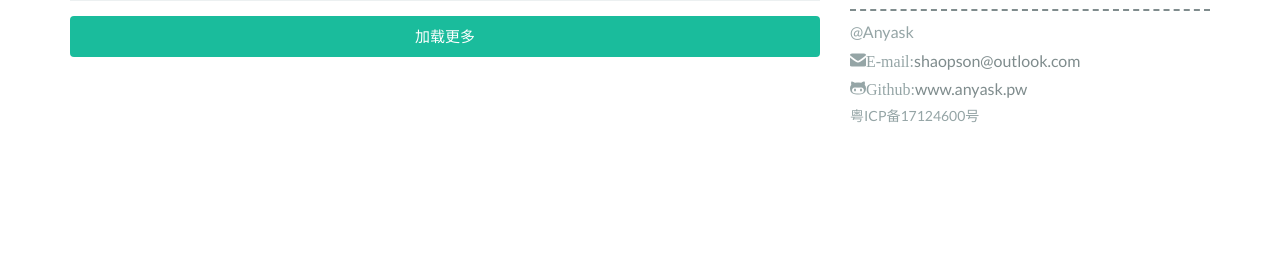
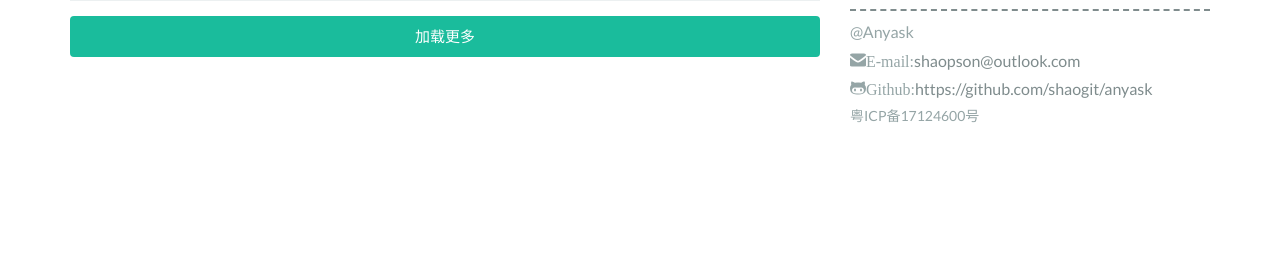
Before and after one commit to Dev-Shao/anyask, a Django app: page / in a window 1280 px wide. Shown: the part 287-562 px from the top of the page. Run offline with Django 3.2, Linux system fonts and the light colour scheme; tables that the repository leaves empty hold one stand-in row (values such as "Sample post"); grey boxes marked "Sample" are stand-in pictures; some libraries are stand-ins or nearby versions.

Commit message:
alter site info

```diff
--- a/ask_app/templates/ask_app/index.html
+++ b/ask_app/templates/ask_app/index.html
@@ -56,8 +56,8 @@
 		{% endif %}
 		<div class="footer">
 			@Anyask<br>
-			<span class="fui-mail">E-mail:</span><a href="">shaopson@outlook.com</a><br>
-			<span class="fui-github">Github:</span><a href="">www.anyask.pw</a>
+			<span class="fui-mail">E-mail:</span><a href="mailto:shaopson@outlook.com">shaopson@outlook.com</a><br>
+			<span class="fui-github">Github:</span><a href="https://github.com/shaogit/anyask">https://github.com/shaogit/anyask</a>
 			<p>粤ICP备17124600号</p>
 		</div>
 	<!-- end colmd4-->
```
